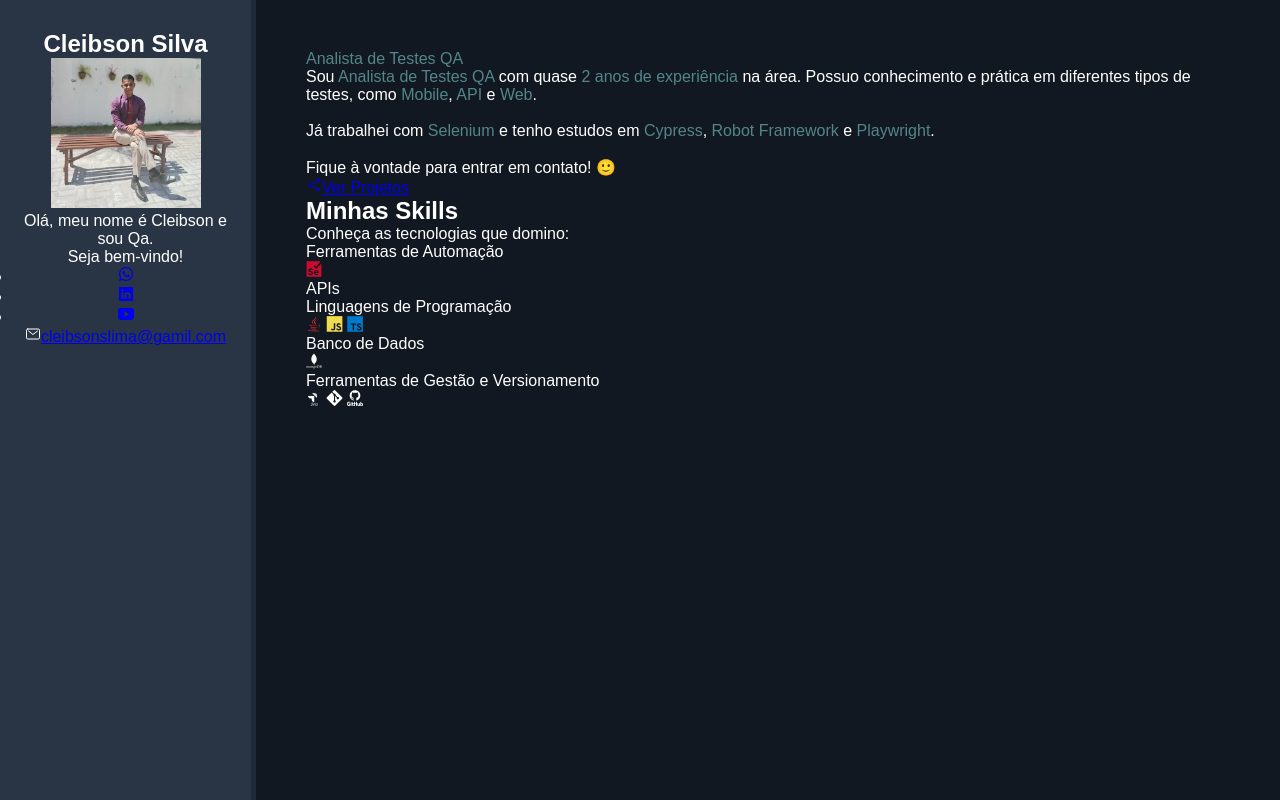
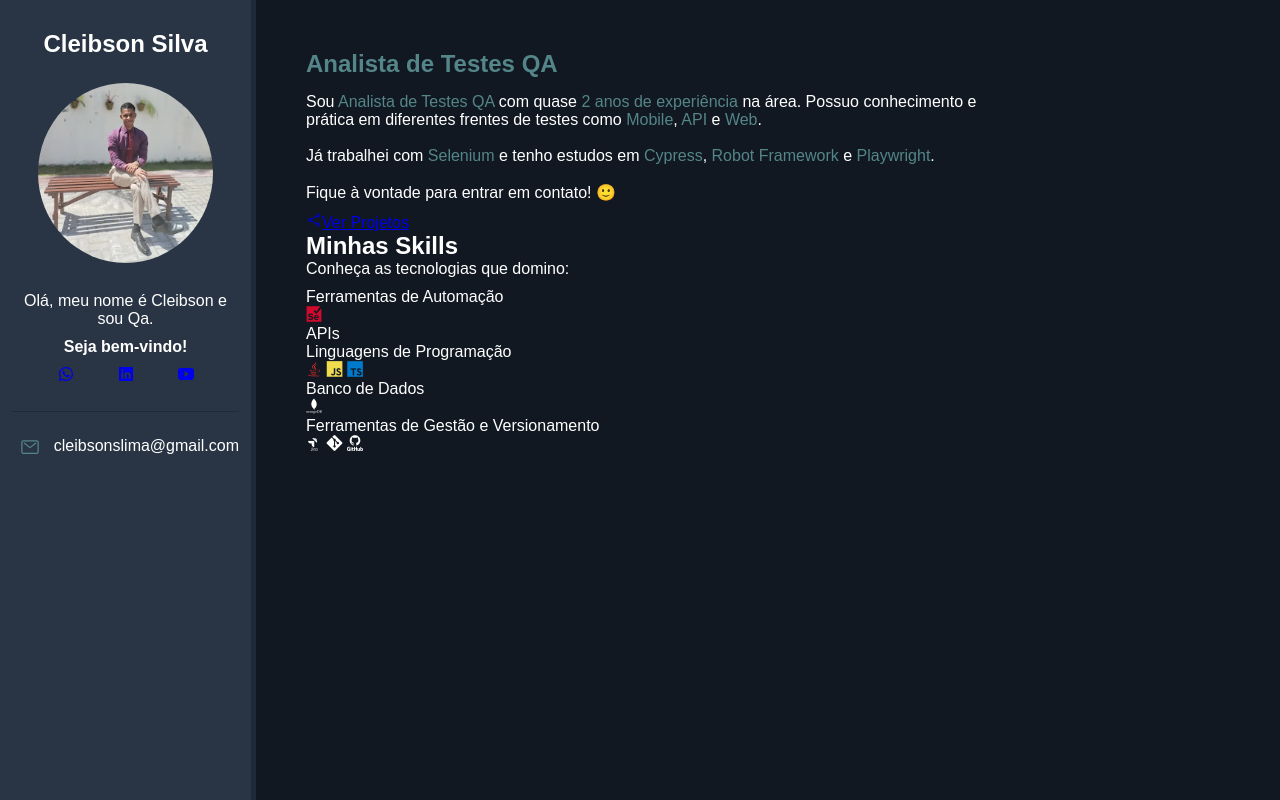
Before and after one commit to cleibsonsilva94/cleibsonsilva94.github.io, a plain HTML site: page Arquivos_Port/index.html in a window 1280 px wide. Drawn offline with nearby package versions, Linux system fonts and the light colour scheme.

Commit message:
Adding CSS. Fixing project buttons.

```diff
--- a/Arquivos_Port/css/styles.css
+++ b/Arquivos_Port/css/styles.css
@@ -44,7 +44,85 @@ border-right: 5px solid var(--bio-border-color);
   padding: 50px;
 }
 
-#bio-container img {
-width: 150px;
-height: 150px;
+#bio-container h2 {
+  margin-bottom: 25px;
 }
+
+#bio-container p {
+  margin-bottom: 10px;
+}
+
+#bio-container #welcome-test {
+  font-weight: bold;
+}
+
+#bio-img {
+width: 175px;
+height: 180px;
+border-radius: 70%;
+margin-bottom: 25px;
+}
+
+#Social-container {
+  display: flex;
+  justify-content: center;
+  list-style: none;
+  border-bottom: 1px solid var(--bio-border-color);
+  margin-bottom: 25px;
+  padding-bottom: 25px;
+}
+
+#Social-container li {
+  flex: 1 1 0;
+  max-width: 60px;
+}
+
+#email-container {
+  display: flex;
+  justify-content: center;
+}
+
+#email-container ion-icon,
+#email-container a {
+  flex: 1 1 0;
+}
+
+#email-container a {
+  color: var(--main-text-color);
+  text-decoration: none;
+  max-width: 225px;
+}
+
+#email-container ion-icon {
+  color: var(--main-color);
+  font-size: 20px;
+  margin-right: 5px;
+  max-width: 20px;
+}
+
+
+/* About container */
+
+#name {
+  font-size: 42px;
+  margin-bottom: 15px;
+}
+
+#title {
+  font-size: 24px;
+  margin-bottom: 15px;
+  font-weight: bold;
+}
+
+.description {
+  max-width: 75%;
+  margin-bottom: 10px;
+}
+
+#btn-projects {
+font-weight: bold;
+font-size: 16px;
+color: var(--main-color);
+border-radius: 2px solid var(--main-color);
+border-radius: 5px;
+}
--- a/Arquivos_Port/index.html
+++ b/Arquivos_Port/index.html
@@ -20,7 +20,7 @@
   <main id="container">
     <aside id="bio-container">
       <h2>Cleibson Silva</h2>
-      <img src="img/ImgPerfil.jpg" alt="Cleibson Silva">
+      <img id= "bio-img" src="img/ImgPerfil.jpg" alt="Cleibson Silva">
       <P>Olá, meu nome é Cleibson e <span class="highliht">sou Qa</span>.</P>
       <p id="welcome-test">Seja bem-vindo!</p>
       <ul id="Social-container">
@@ -30,7 +30,7 @@
       </ul>
       <div id="email-container">
         <ion-icon name="mail-outline"></ion-icon></ion-icon><a
-          href="cleibsonslima@gmail.com">cleibsonslima@gamil.com</a>
+          href="cleibsonslima@gmail.com">cleibsonslima@gmail.com</a>
       </div>
     </aside>
     <section id="about-container">
@@ -40,11 +40,11 @@
       </p>
       <p class="description">
         Sou <span class="highlight">Analista de Testes QA</span> com quase
-        <span class="highlight">2 anos de experiência</span> na área. Possuo conhecimento e prática em diferentes tipos
-        de testes, como
+        <span class="highlight">2 anos de experiência</span> na área. Possuo conhecimento e prática em diferentes frentes
+        de testes como
         <span class="highlight">Mobile</span>,
         <span class="highlight">API</span> e
-        <span class="highlight">Web</span>. <br><br>
+        <span class="highlight">Web</span>.<br><br>
         Já trabalhei com <span class="highlight">Selenium</span> e tenho estudos em
         <span class="highlight">Cypress</span>,
         <span class="highlight">Robot Framework</span> e
@@ -95,7 +95,5 @@
   <script type="module" src="https://unpkg.com/ionicons@7.1.0/dist/ionicons/ionicons.esm.js"></script>
   <script nomodule src="https://unpkg.com/ionicons@7.1.0/dist/ionicons/ionicons.js"></script>
 </body>
-
 </html>
-
 </html>
```
